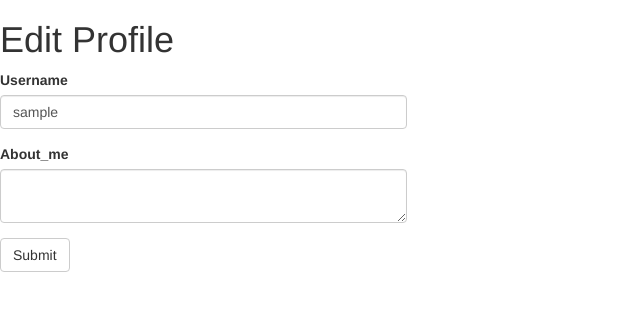
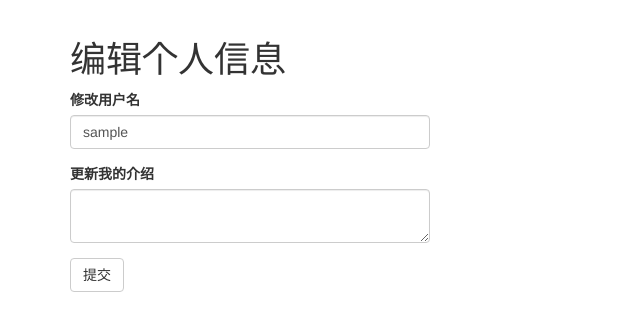
Before and after one commit to Martindu263/flask_website, a Flask app: page /edit_profile in a window 1280 px wide. Shown: the part 52-383 px from the top of the page, without its empty margins (0-640 px from the left). Run offline with Flask 2, Linux system fonts and the light colour scheme; the visitor is signed in with stand-in values (Sample User, id 1); data comes from the database, SQL or seed files in the repository; some libraries are stand-ins or nearby versions.

Commit message:
bootstrap2

```diff
--- a/app/__init__.py
+++ b/app/__init__.py
@@ -11,6 +11,7 @@ from flask_mail import Mail
 from flask_bootstrap import Bootstrap
 from datetime import timedelta#测试
 
+
 app = Flask(__name__)
 app.config.from_object(Config)
 db = SQLAlchemy(app)#数据库对象
@@ -18,9 +19,10 @@ migrate = Migrate(app, db)#迁移引擎对象
 pymysql.install_as_MySQLdb()
 login = LoginManager(app)
 login.login_view = 'login'
+login.login_message = u'请登陆'
 app.send_file_max_age_default = timedelta(seconds=1) #测试
 mail = Mail(app)
 bootstrap = Bootstrap(app)
 
 #从app包中导入模块routes
-from app import routes, models	#此处在下面是为了避免循环引入
+from app import routes, models, errors	#此处在下面是为了避免循环引入
--- a/app/email.py
+++ b/app/email.py
@@ -15,7 +15,7 @@ def send_email(subject, sender, recipients, text_body, html_body):
 
 def send_password_reset_email(user):
 	token = user.get_reset_password_token()
-	send_email('[找老师Blog] Reset Your Password',
+	send_email('[找老师Blog] 重置你的密码',
 				sender=app.config['MAIL_USERNAME'],
 				recipients=[user.email],
 				text_body=render_template('email/reset_password.txt', user=user, token=token),
--- a/app/forms.py
+++ b/app/forms.py
@@ -36,18 +36,29 @@ class RegistrationForm(FlaskForm):
 
 class ResetPasswordRequestForm(FlaskForm):
     email = StringField('Email', validators=[DataRequired(), Email()])
-    submit = SubmitField('Request Password Reset')
+    submit = SubmitField('密码重置')
 
 class ResetPasswordForm(FlaskForm):
     password = PasswordField('Password', validators=[DataRequired()])
     password2 = PasswordField('Repeat Password', validators=[DataRequired(), EqualTo('password')])
-    submit = SubmitField('Request Password Reset')
+    submit = SubmitField('密码重置')
 
 class EditProfileForm(FlaskForm):
-    username = StringField('Username', validators=[DataRequired()])
-    about_me = TextAreaField('About_me', validators=[Length(min=0, max=140)])
-    submit = SubmitField('Submit')
+    username = StringField('修改用户名', validators=[DataRequired()])
+    about_me = TextAreaField('更新我的介绍', validators=[Length(min=0, max=140)])
+    submit = SubmitField('提交')
+
+    #验证用户名，如果在表单中输入的用户名与原始用户名相同，那么就没必要检查数据库是否有重复了。
+    def __init__(self, original_username, *args, **kwargs):
+        super(EditProfileForm, self).__init__(*args, **kwargs)
+        self.original_username = original_username
+
+    def validate_username(self, username):
+        if username.data != self.original_username:
+            user = User.query.filter_by(username=self.username.data).first()
+            if user is not None:
+                raise ValidationError('用户名被占用，更新请换个名字')
 
 class PostForm(FlaskForm):
-    post = TextAreaField('Say something', validators=[DataRequired(), Length(min=1, max=140)])
-    submit = SubmitField('Submit')
+    post = TextAreaField('发表你的信息吧', validators=[DataRequired(), Length(min=1, max=140)])
+    submit = SubmitField('发送')
--- a/app/routes.py
+++ b/app/routes.py
@@ -1,14 +1,11 @@
 from flask import render_template, flash, redirect, url_for, request, make_response, jsonify #make_response, jsonify测试
 from app import app
-from app.forms import LoginForm, PostForm, ResetPasswordForm
-from flask_login import current_user, login_user, logout_user
+from app.forms import LoginForm, PostForm, ResetPasswordForm, RegistrationForm, EditProfileForm, ResetPasswordRequestForm
+from flask_login import current_user, login_user, logout_user, login_required
 from app.models import User, Post
 from app import db
-from app.forms import RegistrationForm
-from flask_login import login_required
 from werkzeug.urls import url_parse
 from datetime import datetime
-from app.forms import EditProfileForm, ResetPasswordRequestForm
 from app.email import send_password_reset_email
 
 @app.route('/', methods=['GET', 'POST'])
@@ -21,7 +18,7 @@ def index():
 		post = Post(body=form.post.data, author=current_user)
 		db.session.add(post)
 		db.session.commit()
-		flash('Your post is now live!')
+		flash('成功发送！')
 		return redirect(url_for('index'))
 	posts = current_user.followed_posts().all()
 	page = request.args.get('page', 1, type=int)
@@ -47,7 +44,7 @@ def login():
 	if form.validate_on_submit():
 		user = User.query.filter_by(username=form.username.data).first()
 		if user is None or not user.check_password(form.password.data):
-			flash('Invalid username or password')
+			flash('用户名或密码错误！')
 			return redirect(url_for('login'))
 		login_user(user, remember=form.remember_me.data)
 		next_page = request.args.get('next')
@@ -123,7 +120,7 @@ def before_request():
 @app.route('/edit_profile',methods=['GET','POST'])
 @login_required
 def edit_profile():
-	form = EditProfileForm()
+	form = EditProfileForm(current_user.username)
 	if form.validate_on_submit():
 		current_user.username = form.username.data
 		current_user.about_me = form.about_me.data
@@ -134,21 +131,21 @@ def edit_profile():
 	elif request.method == 'GET':
 		form.username.data = current_user.username
 		form.about_me.data = current_user.about_me
-	return render_template('edit_profile.html', title='Edit Profile', form=form)
+	return render_template('edit_profile.html', title='编辑个人信息', form=form)
 
 @app.route('/follow/<username>')
 @login_required
 def follow(username):
 	user = User.query.filter_by(username=username).first()
 	if user is None:
-		flash('User {} not found.'.format(username))
+		flash('用户 {} 未找到。'.format(username))
 		return redirect(url_for('index'))
 	if user == current_user:
-		flash('You cannot follow yourself!')
+		flash('你不能自己关注自己。')
 		return redirect(url_for('user', username=username))
 	current_user.follow(user)
 	db.session.commit()
-	flash('You are following {}!'.format(username))
+	flash('你正在关注 {}!'.format(username))
 	return redirect(url_for('user', username=username))
 
 @app.route('/unfollow/<username>')
@@ -156,12 +153,12 @@ def follow(username):
 def unfollow(username):
 	user = User.query.filter_by(username=username).first()
 	if user is None:
-		flash('User {} not found.'.format(username))
+		flash('用户 {} 未找到。'.format(username))
 		return redirect(url_for('index'))
 	if user == current_user:
-		flash('You cannot unfollow yourself!')
+		flash('你不能自己关注自己。')
 		return redirect(url_for('user', username=username))
 	current_user.unfollow(user)
 	db.session.commit()
-	flash('You are not following {}.'.format(username))
+	flash('你不再关注  {}.'.format(username))
 	return redirect(url_for('user', username=username))
--- a/app/templates/_post.html
+++ b/app/templates/_post.html
@@ -7,7 +7,7 @@
 			<a href="{{ url_for('user', username=post.author.username) }}">
 				{{ post.author.username }}
 			</a>
-			says:
+			发布了:
 			<br>
 			{{ post.body }}
 		</td>
--- a/app/templates/edit_profile.html
+++ b/app/templates/edit_profile.html
@@ -1,8 +1,8 @@
 {% extends "base.html" %}
 {% import 'bootstrap/wtf.html' as wtf %}
 
-{% block content %}
-	<h1>Edit Profile</h1>
+{% block app_content %}
+	<h1>编辑个人信息</h1>
 	<div class="row">
 		<div class="col-md-4">
 			{{ wtf.quick_form(form) }}
--- a/app/templates/index.html
+++ b/app/templates/index.html
@@ -1,7 +1,7 @@
 {% extends 'base.html' %}
 {% import 'bootstrap/wtf.html' as wtf %}
 
-{% block content %}
+{% block app_content %}
 	<h1>你好， {{ current_user.username }}</h1>
 	{% if form %}
 	{{ wtf.quick_form(form) }}
--- a/app/templates/login.html
+++ b/app/templates/login.html
@@ -1,8 +1,8 @@
 {% extends "base.html" %}
 {% import 'bootstrap/wtf.html' as wtf %}
 
-{% block content %}
-	<h1>用户注册</h1>
+{% block app_content %}
+	<h1>用户登陆</h1>
 	 <div class="row">
 		<div class="col-md-4">
 			{{ wtf.quick_form(form) }}
--- a/app/templates/register.html
+++ b/app/templates/register.html
@@ -1,7 +1,7 @@
 {% extends "base.html" %}
 {% import 'bootstrap/wtf.html' as wtf %}
 
-{% block content %}
+{% block app_content %}
 	<h1>用户注册</h1>
 	<div class="row">
 		<div class="col-md-4">
--- a/app/templates/reset_password.html
+++ b/app/templates/reset_password.html
@@ -1,7 +1,7 @@
 {% extends "base.html" %}
 {% import 'bootstrap/wtf.html' as wtf %}
 
-{% block content %}
+{% block app_content %}
 	<h1>请重置你的密码</h1>
 	<div class="row">
 		<div class="col-md-4">
--- a/app/templates/reset_password_request.html
+++ b/app/templates/reset_password_request.html
@@ -1,7 +1,7 @@
 {% extends "base.html" %}
 {% import 'bootstrap/wtf.html' as wtf %}
 
-{% block content %}
+{% block app_content %}
 	<h1>重置密码</h1>
 	<div class="row">
 		<div class="col-md-4">
--- a/app/templates/user.html
+++ b/app/templates/user.html
@@ -1,10 +1,10 @@
 {% extends "base.html" %}
 
-{% block content %}
+{% block app_content %}
 	<table class="table table-hover">
 		<tr>
 			<td>
-				<h1>用户名:{{ user.username }}</h1>
+				<h1>{{ user.username }}</h1>
 				{% if user.about_me %}
 					<p>{{ user.about_me }}</p>
 				{% endif %}
@@ -12,7 +12,7 @@
 				{% if user.last_seen %}
 					<p>上次登陆:{{ user.last_seen }}</p>
 				{% endif %}
-
+				 <p>{{ user.followers.count() }} 个关注者, {{ user.followed.count() }} 个正在关注。</p>
 				{% if user == current_user %}
 					<p>
 						<a href="{{ url_for('edit_profile') }}">更新个人信息</a>
```
Also changed, not shown: app/errors.py (added, +11 -0 lines), app/templates/500.html (added, +9 -0 lines).
